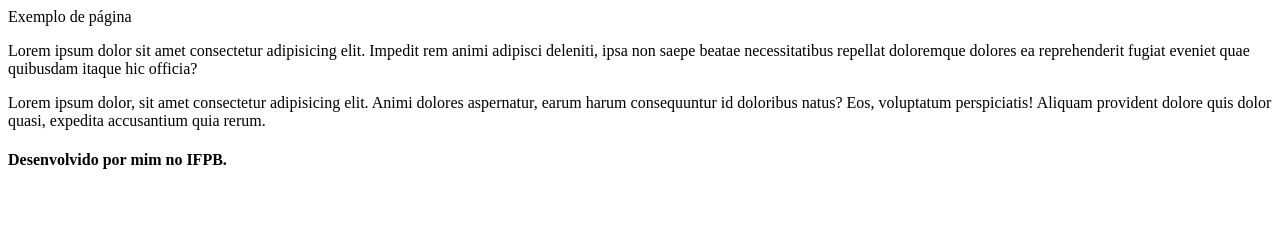
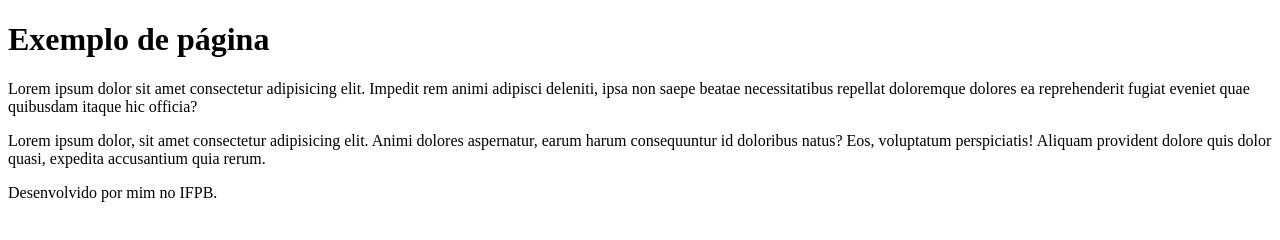
Before and after one commit to FThierryDev/Aula_16-05, a plain HTML site: page index.html in a window 1280 px wide. Drawn offline with Linux system fonts and the light colour scheme.

Commit message:
Salvando arquvos

```diff
--- a/index.html
+++ b/index.html
@@ -9,7 +9,7 @@
 </head>
 
 <body>
-    <header>Exemplo de página</header>
+    <header><h1>Exemplo de página</h1></header>
 
     <p>Lorem ipsum dolor sit amet consectetur adipisicing elit. Impedit rem animi adipisci deleniti, ipsa non saepe
         beatae necessitatibus repellat doloremque dolores ea reprehenderit fugiat eveniet quae quibusdam itaque hic
@@ -19,7 +19,7 @@
         doloribus natus? Eos, voluptatum perspiciatis! Aliquam provident dolore quis dolor quasi, expedita accusantium
         quia rerum.</p>
 
-    <footer><h4>Desenvolvido por mim no IFPB.</h4></footer>
+    <footer>Desenvolvido por mim no IFPB.</footer>
 </body>
 
 </html>
```
